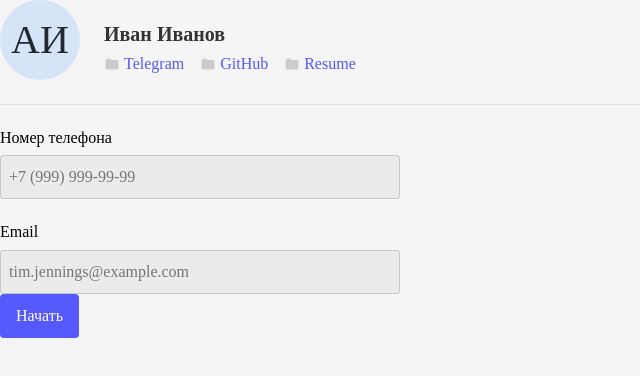
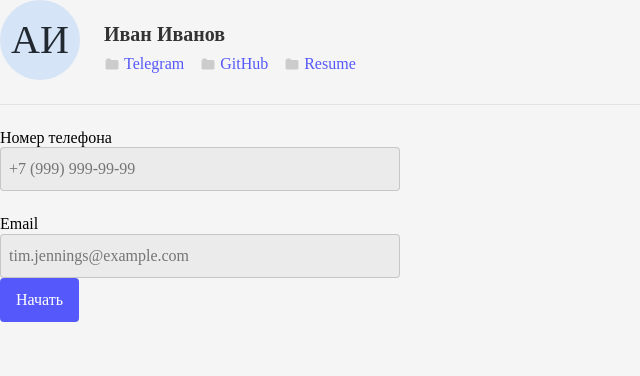
Before and after one commit to AleksandraBakhcheva/front-cloud-camp_form, a React (Create React App) app: page /#/ in a window 1280 px wide. Shown: the top 376 px of the page, without its empty margins (0-640 px from the left). Built offline with nearby package versions, Linux system fonts and the light colour scheme; a web font is replaced by a local one.

Commit message:
modify input

```diff
--- a/src/assets/components/Input/Input.scss
+++ b/src/assets/components/Input/Input.scss
@@ -4,7 +4,6 @@ input {
   display: block;
   width: 400px;
   height: 44px;
-  margin-top: 8px;
   padding: 0.65rem 0.5rem;
   border: $input-border;
   border-radius: 4px;
```
